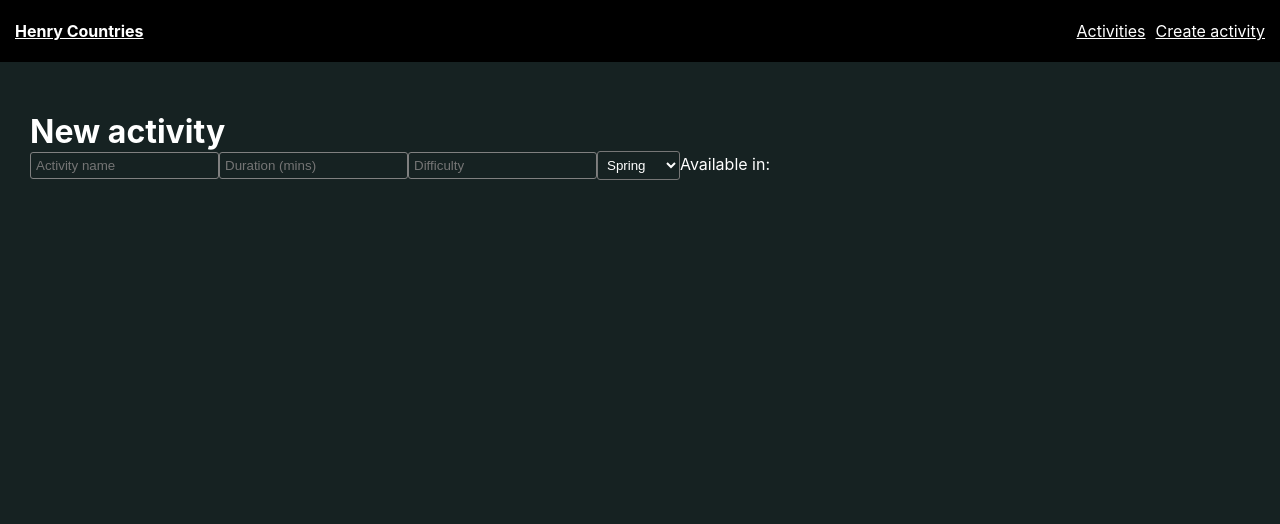
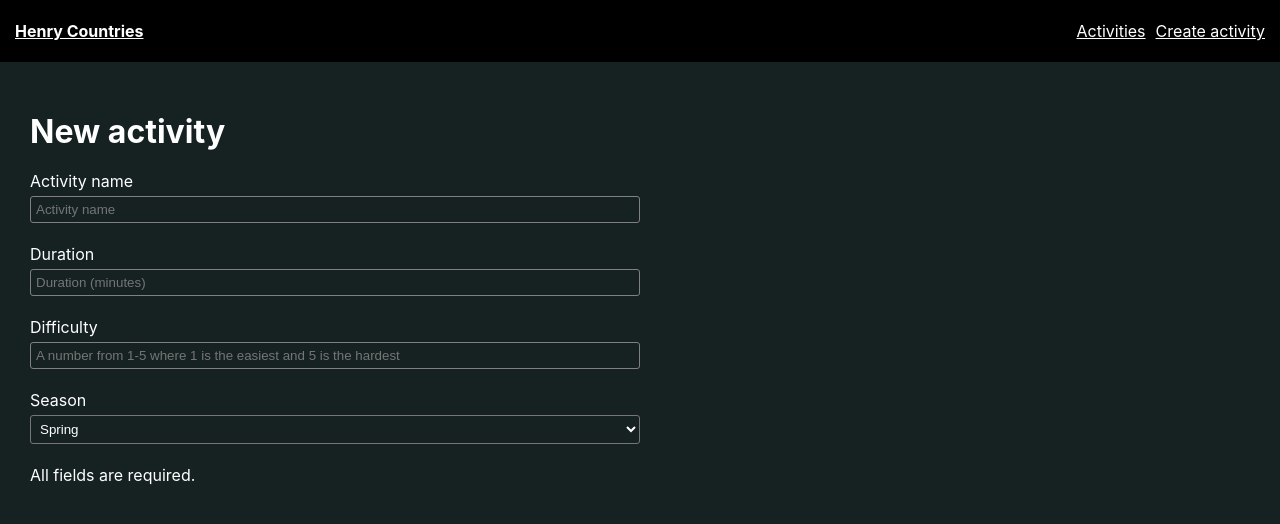
Before and after one commit to lcenriquez/pi-countries, a React (Create React App) app in the folder client/: page /activities/new in a window 1280 px wide. Shown: the top 524 px of the page. Built offline with nearby package versions, Linux system fonts and the light colour scheme.

Commit message:
feat: add controlled form for creating a new activity
Created NewActivity component and newActivity adapter for validator functions

```diff
--- /dev/null
+++ b/client/src/adapters/validators/newActivity.js
@@ -0,0 +1,36 @@
+function validateName(input) {
+  let errors = [];
+  let regEx = /^([a-zA-Z]+\s)*[a-zA-Z]+$/;
+  if (input === "") errors.push("Activity name can't be blank.");
+  if (input && input.length < 2) errors.push("Activity name must have at least 2 characters.");
+  if (input && !regEx.test(input)) errors.push("Activity name must be a string.");
+  return errors;
+}
+
+function validateDifficulty(input) {
+  let errors = [];
+  if (input === "") errors.push("Difficulty can't be blank.");
+  input = +input; // Convert string to number
+  if (input && (isNaN(input) || input < 1 || input > 5)) {
+    // Validate if input is a number is between 1 and 5
+    errors.push("Difficulty must be a number between 1 and 5.");
+  }
+  return errors;
+}
+
+function validateDuration(input) {
+  let errors = [];
+  if (input === "") errors.push("Difficulty can't be blank.");
+  input = +input; // Convert string to number
+  if (input && (isNaN(input) || input < 1 || input > 90)) {
+    // Validate if input is a number is between 1 and 5
+    errors.push("Duration must be at least 1 minute and at most 90 minutes.");
+  }
+  return errors;
+}
+
+module.exports = {
+  validateName,
+  validateDifficulty,
+  validateDuration
+}
--- /dev/null
+++ b/client/src/components/Activities/NewActivity/NewActivity.jsx
@@ -0,0 +1,38 @@
+import style from './NewActivity.module.css';
+
+export default function NewActivity({ handleChange, errors }) {
+  return (
+    <div className="container">
+      <h1>New activity</h1>
+      <form className={style.newActivityForm}>
+        <div className={style.field}>
+          <label htmlFor="name">Activity name</label>
+          <input type="text" name="name" placeholder="Activity name" onChange={(e) => handleChange(e)} />
+          <small>{errors.name?.join(' ')}&nbsp;</small>
+        </div>
+        <div className={style.field}>
+          <label htmlFor="duration">Duration</label>
+          <input type="text" name="duration" placeholder="Duration (minutes)" onChange={(e) => handleChange(e)} />
+          <small>{errors.duration?.join(' ')}&nbsp;</small>
+        </div>
+        <div className={style.field}>
+          <label htmlFor="difficulty">Difficulty</label>
+          <input type="text" name="difficulty" placeholder="A number from 1-5 where 1 is the easiest and 5 is the hardest" onChange={(e) => handleChange(e)} />
+          <small>{errors.difficulty?.join(' ')}&nbsp;</small>
+        </div>
+        <div className={style.field}>
+          <label htmlFor="season">Season</label>
+          <select name="season" onChange={(e) => handleChange(e)}>
+            <option disabled value=""> -- select an option -- </option>
+            <option value="Spring">Spring</option>
+            <option value="Summer">Summer</option>
+            <option value="Autumn">Autumn</option>
+            <option value="Winter">Winter</option>
+          </select>
+          <small>&nbsp;</small>
+        </div>
+        All fields are required.
+      </form>
+    </div>
+  );
+}
--- /dev/null
+++ b/client/src/components/Activities/NewActivity/NewActivity.module.css
@@ -0,0 +1,17 @@
+.newActivityForm {
+  margin-top: 20px;
+  display: flex;
+  flex-direction: column;
+  min-width: 320px;
+  max-width: 50%;
+}
+
+.field {
+  display: flex;
+  flex-direction: column;
+  gap: 5px;
+}
+
+.field small {
+  color: red;
+}
--- a/client/src/containers/Activity/Activity.jsx
+++ b/client/src/containers/Activity/Activity.jsx
@@ -1,31 +1,28 @@
 import { useState } from "react";
 import { useDispatch } from "react-redux";
+import NewActivity from "../../components/Activities/NewActivity/NewActivity";
+import { validateName, validateDifficulty, validateDuration } from "../../adapters/validators/newActivity";
 
 export default function Activity() {
   const dispatch = useDispatch();
   const [ input, setInput ] = useState({});
   const [ errors, setErrors ] = useState({});
 
+  function validate(input) {
+    let errors = {};
+    errors.name = validateName(input.name);
+    errors.difficulty = validateDifficulty(input.difficulty);
+    errors.duration = validateDuration(input.duration);
+    return errors;
+  }
+
   function handleChange(event) {
     event.preventDefault();
-    setInput({...input, [event.target.name]: event.target.value})
+    setInput({...input, [event.target.name]: event.target.value});
+    setErrors(validate({...input, [event.target.name]: event.target.value}));
   }
 
   return (
-    <div className="container">
-      <h1>New activity</h1>
-      <form>
-        <input type="text" name="name" placeholder="Activity name" onChange={(e) => handleChange(e)} />
-        <input type="text" name="duration" placeholder="Duration (mins)" onChange={(e) => handleChange(e)} />
-        <input type="text" name="difficulty" placeholder="Difficulty" onChange={(e) => handleChange(e)} />
-        <select name="season" onChange={(e) => handleChange(e)}>
-          <option value="Spring">Spring</option>
-          <option value="Summer">Summer</option>
-          <option value="Autumn">Autumn</option>
-          <option value="Winter">Winter</option>
-        </select>
-        Available in:
-      </form>
-    </div>
+    <NewActivity handleChange={handleChange} errors={errors} />
   );
 }
```
